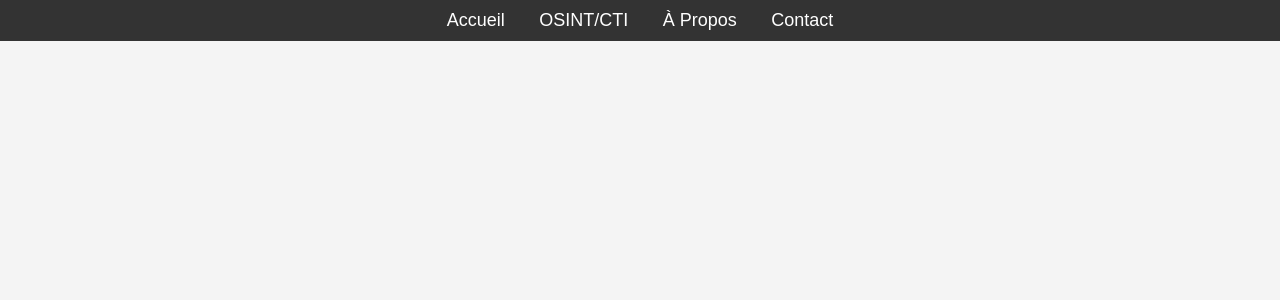
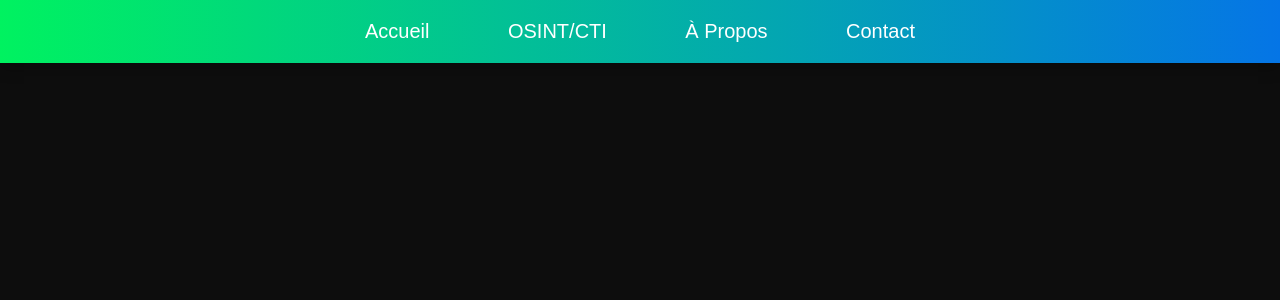
Before and after one commit to Darconex/darconex.github.io, a PHP site: page / in a window 1280 px wide. Shown: the top 300 px of the page. Run offline with PHP 8.4, Linux system fonts and the light colour scheme.

Commit message:
Update styles.css

```diff
--- a/styles.css
+++ b/styles.css
@@ -1,4 +1,4 @@
-/* Réinitialisation de base pour s'assurer de la cohérence sur tous les navigateurs */
+/* Réinitialisation de base */
 * {
     margin: 0;
     padding: 0;
@@ -6,14 +6,16 @@
 }
 
 body {
-    font-family: Arial, sans-serif;
-    background-color: #f4f4f4;
+    font-family: 'Orbitron', sans-serif;
+    background-color: #0d0d0d;
+    color: #fff;
 }
 
 .navbar {
-    background-color: #333;
-    padding: 10px;
+    background: linear-gradient(90deg, #00f260, #0575e6);
+    padding: 20px;
     text-align: center;
+    box-shadow: 0 4px 15px rgba(0, 0, 0, 0.3);
 }
 
 .nav-list {
@@ -22,27 +24,47 @@ body {
 
 .nav-item {
     display: inline;
-    margin: 0 15px;
+    margin: 0 20px;
 }
 
 .nav-link {
     color: #fff;
     text-decoration: none;
-    font-size: 18px;
-    transition: color 0.3s;
+    font-size: 20px;
+    padding: 10px 15px;
+    border: 2px solid transparent;
+    border-radius: 30px;
+    transition: all 0.3s ease;
+    position: relative;
+    z-index: 1;
+}
+
+.nav-link::before {
+    content: '';
+    position: absolute;
+    top: 0;
+    left: 0;
+    width: 100%;
+    height: 100%;
+    background: linear-gradient(45deg, #00f260, #0575e6);
+    border-radius: 30px;
+    z-index: -1;
+    transition: all 0.3s ease;
+    opacity: 0;
+    transform: scale(0);
+}
+
+.nav-link:hover::before {
+    opacity: 1;
+    transform: scale(1);
 }
 
 .nav-link:hover {
-    color: #ddd;
-}
-
-/* Ajout d'une couleur de fond différente au survol */
-.nav-item:hover {
-    background-color: #444;
-    border-radius: 5px;
+    color: #fff;
+    border-color: #00f260;
 }
 
 .nav-item:hover .nav-link {
-    color: #fff;
-    padding: 5px 10px;
+    box-shadow: 0 0 15px rgba(0, 242, 96, 0.6), 0 0 15px rgba(5, 117, 230, 0.6);
+    border-color: #00f260;
 }
```
